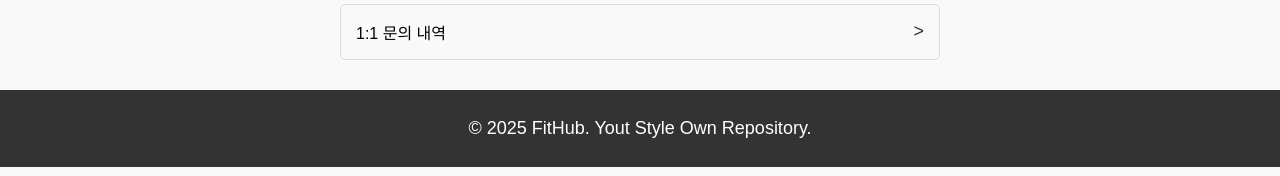
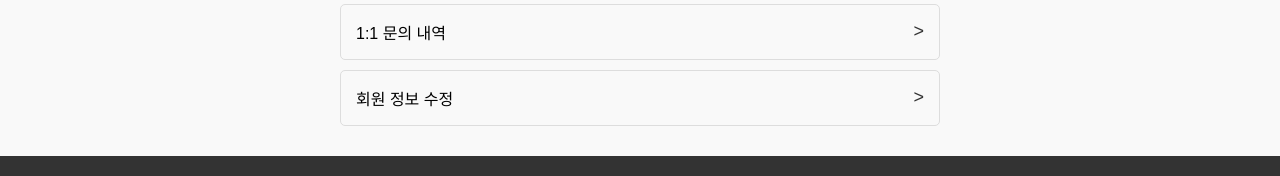
Before and after one commit to YeonwooNuf/Fithub-frontend, a React (Create React App) app: page /mypage in a window 1280 px wide. Shown: the part 646-822 px from the top of the page. Built offline with nearby package versions, Linux system fonts and the light colour scheme.

Commit message:
// 회원 정보 수정 탭 추가

```diff
--- a/src/pages/mypage/MyPage.jsx
+++ b/src/pages/mypage/MyPage.jsx
@@ -99,6 +99,10 @@ function MyPage() {
           <span>1:1 문의 내역</span>
           <span className="arrow">&gt;</span>
         </li>
+        <li onClick={() => navigate("/userInfo")}>
+          <span>회원 정보 수정</span>
+          <span className="arrow">&gt;</span>
+        </li>
       </ul>
     </div>
   );
```
